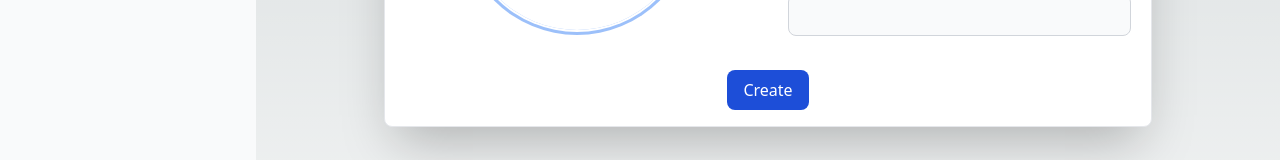
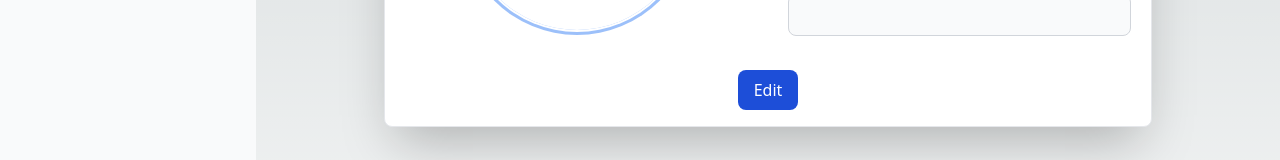
Before and after one commit to leanhhuy103161/assigment-employee-management, a Next.js app: page /employee/1 in a window 1280 px wide. Shown: the part 299-459 px from the top of the page. Built offline with nearby package versions, Linux system fonts and the light colour scheme.

Commit message:
feat: i18n

```diff
--- a/src/common/components/EmployeeForm.tsx
+++ b/src/common/components/EmployeeForm.tsx
@@ -6,12 +6,28 @@ import { LOCALES_MAPPING } from "@/locales/locales";
 interface Props {
   employee?: Employee;
   stateHandler: (event: any) => void;
+  type?: string;
 }
 
-const EmployeeForm: React.FC<Props> = ({ employee, stateHandler }) => {
+type ButtonType = {
+  [key: string]: string;
+};
+
+const BUTTON: ButtonType = {
+  edit: "Edit",
+  create: "Create",
+};
+
+const EmployeeForm: React.FC<Props> = ({
+  employee,
+  stateHandler,
+  type = "create",
+}) => {
   const [selectedImage, setSelectedImage] = useState<
     string | Blob | MediaSource | undefined
   >(employee?.profile_image);
+
+  console.log(employee);
 
   const { locale = "en" } = useRouter();
   const t = LOCALES_MAPPING[locale];
@@ -28,6 +44,8 @@ const EmployeeForm: React.FC<Props> = ({ employee, stateHandler }) => {
       employee_salary: formFields.salary.value,
       profile_image: selectedImage,
     };
+
+    console.log(payload);
 
     stateHandler(payload);
   };
@@ -87,7 +105,6 @@ const EmployeeForm: React.FC<Props> = ({ employee, stateHandler }) => {
                 </label>
                 <input
                   type="file"
-                  required
                   id="uploadImageProfile"
                   accept="image/*"
                   className="hidden"
@@ -148,7 +165,7 @@ const EmployeeForm: React.FC<Props> = ({ employee, stateHandler }) => {
             type="submit"
             className="btn px-4 py-2 mb-4 text-white bg-blue-700 rounded-lg hover:bg-blue-800"
           >
-            Create
+            {BUTTON[type]}
           </button>
         </div>
       </div>
--- a/src/pages/employee/[id].tsx
+++ b/src/pages/employee/[id].tsx
@@ -24,6 +24,7 @@ const UserDetail: React.FC = () => {
         <EmployeeForm
           stateHandler={editEmployee}
           employee={editingEmployee || undefined}
+          type="edit"
         />
       </main>
     </DashboardLayout>
--- a/src/pages/employee/create/index.tsx
+++ b/src/pages/employee/create/index.tsx
@@ -9,7 +9,7 @@ export default function CreateUser() {
   return (
     <DashboardLayout>
       <main className="flex min-h-screen flex-col items-center justify-between p-24">
-        <EmployeeForm stateHandler={editEmployee} />
+        <EmployeeForm stateHandler={editEmployee} type="create" />
       </main>
     </DashboardLayout>
   );
```
